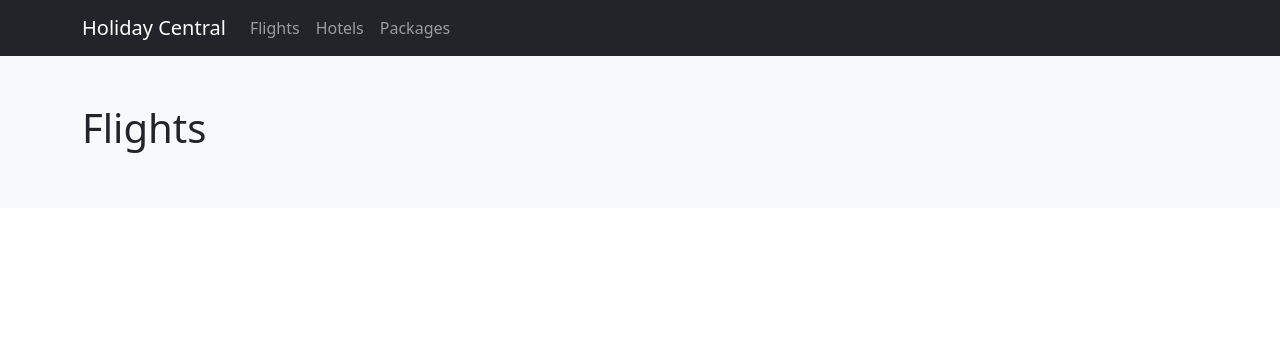
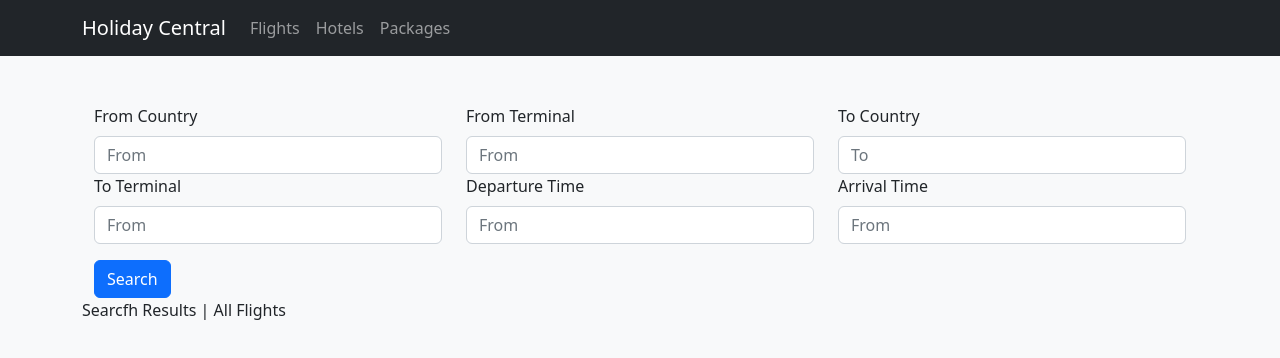
Before and after one commit to buminduyasith/HolidayCentral, a Next.js app in the folder frontend/: page /flights/searchFlights in a window 1280 px wide. Shown: the top 358 px of the page. Built offline with nearby package versions, Linux system fonts and the light colour scheme.

Commit message:
feat(Flights FE) : Flight Search UI Init

```diff
--- a/frontend/src/pages/flights/searchFlights.jsx
+++ b/frontend/src/pages/flights/searchFlights.jsx
@@ -1,12 +1,118 @@
 import Layout from "@/components/layout/layout";
-import React from 'react';
+import React, { useState } from 'react';
+import { Container, Form, InputGroup, Row, Col, Button } from "react-bootstrap";
 
 
 export default function SearchFlights() {
+  const [validated, setValidated] = useState(false);
+
+  const handleSubmit = (event) => {
+    const form = event.currentTarget;
+    if (form.checkValidity() === false) {
+      event.preventDefault();
+      event.stopPropagation();
+    }
+
+    setValidated(true);
+  };
 
   return (
     <Layout>
-      <h1>Flights</h1>
+      <Container>
+        <Row>
+          <Form noValidate validated={validated} onSubmit={handleSubmit}>
+            <Row className="mb-3">
+              <Form.Group as={Col} md="4" controlId="validationCustom01">
+                <Form.Label>From Country</Form.Label>
+                <Form.Control
+                  required
+                  type="text"
+                  placeholder="From"
+                />
+                <Form.Control.Feedback type="invalid">Please provide a valid Location</Form.Control.Feedback>
+              </Form.Group>
+              <Form.Group as={Col} md="4" controlId="validationCustom01">
+                <Form.Label>From Terminal</Form.Label>
+                <Form.Control
+                  required
+                  type="text"
+                  placeholder="From"
+                />
+                <Form.Control.Feedback type="invalid">Please provide a valid Location</Form.Control.Feedback>
+              </Form.Group>
+              <Form.Group as={Col} md="4" controlId="validationCustom02">
+                <Form.Label>To Country</Form.Label>
+                <Form.Control
+                  required
+                  type="text"
+                  placeholder="To"
+                />
+                <Form.Control.Feedback type="invalid">Please provide a valid Location</Form.Control.Feedback>
+              </Form.Group>
+              <Form.Group as={Col} md="4" controlId="validationCustom01">
+                <Form.Label>To Terminal</Form.Label>
+                <Form.Control
+                  required
+                  type="text"
+                  placeholder="From"
+                />
+                <Form.Control.Feedback type="invalid">Please provide a valid Location</Form.Control.Feedback>
+              </Form.Group>
+              <Form.Group as={Col} md="4" controlId="validationCustom01">
+                <Form.Label>Departure Time</Form.Label>
+                <Form.Control
+                  required
+                  type="text"
+                  placeholder="From"
+                />
+                <Form.Control.Feedback type="invalid">Please provide a valid Time</Form.Control.Feedback>
+              </Form.Group>
+              <Form.Group as={Col} md="4" controlId="validationCustom01">
+                <Form.Label>Arrival Time</Form.Label>
+                <Form.Control
+                  required
+                  type="text"
+                  placeholder="From"
+                />
+                <Form.Control.Feedback type="invalid">Please provide a valid Time</Form.Control.Feedback>
+              </Form.Group>
+            </Row>
+            {/* <Row className="mb-3">
+              <Form.Group as={Col} md="4" controlId="validationCustom03">
+                <Form.Label>City</Form.Label>
+                <Form.Control type="text" placeholder="City" required />
+                <Form.Control.Feedback type="invalid">
+                  Please provide a valid city.
+                </Form.Control.Feedback>
+              </Form.Group>
+              <Form.Group as={Col} md="4" controlId="validationCustom04">
+                <Form.Label>State</Form.Label>
+                <Form.Control type="text" placeholder="State" required />
+                <Form.Control.Feedback type="invalid">
+                  Please provide a valid state.
+                </Form.Control.Feedback>
+              </Form.Group>
+              <Form.Group as={Col} md="4" controlId="validationCustom05">
+                <Form.Label>Zip</Form.Label>
+                <Form.Control type="text" placeholder="Zip" required />
+                <Form.Control.Feedback type="invalid">
+                  Please provide a valid zip.
+                </Form.Control.Feedback>
+              </Form.Group>
+            </Row> */}
+            {/* <Form.Group className="mb-3">
+              <Form.Check
+                required
+                label="Agree to terms and conditions"
+                feedback="You must agree before submitting."
+                feedbackType="invalid"
+              />
+            </Form.Group> */}
+            <Button type="submit">Search</Button>
+          </Form>
+        </Row>
+        <Row>Searcfh Results | All Flights</Row>
+      </Container>
     </Layout>
   )
 }
```
